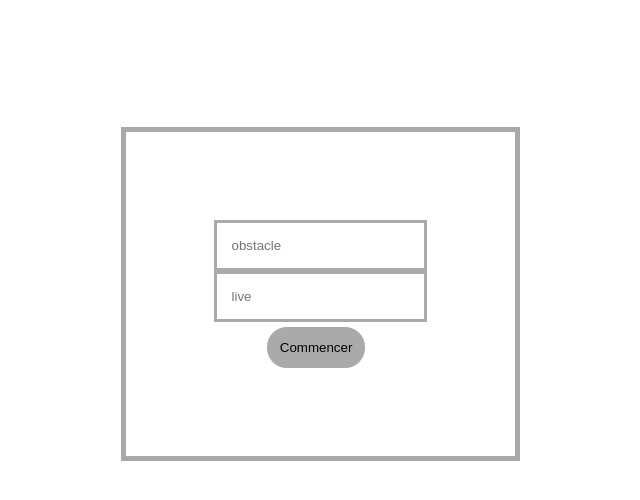
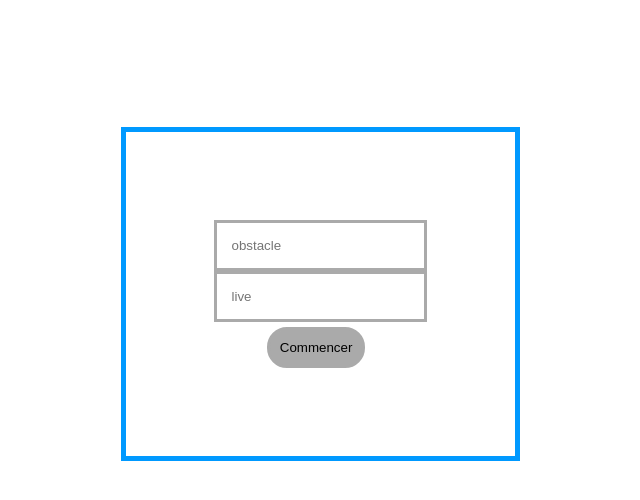
Before and after one commit to djtrueway/OC6, a website: page index.html in a window 1280 px wide. Shown: the whole page, without its empty margins (320-960 px from the left). Drawn offline with Linux system fonts and the light colour scheme.

Commit message:
try to fix bug on this

```diff
--- a/classes/gameplay.js
+++ b/classes/gameplay.js
@@ -169,7 +169,7 @@ class GamePlay{
 
   nextTurn(){
     this.currentPlayer = this.nextPlayer(this.currentPlayer);
-    console.log("joueur",this.currentPlayer, "joue");
+    //console.log("joueur",this.currentPlayer, "joue");
     window["player"+this.currentPlayer].isPlaying();
   }
 
--- a/components/player/player.js
+++ b/components/player/player.js
@@ -62,9 +62,10 @@ class Player{
     this.render();
   }
   pass(){
-    const n = Object.keys(cases)
-    console.log(n)
-    const newCase = n[Math.floor(Math.random()* n.length)]
+    const n = Object.keys(cases);
+    //console.log(n);
+    const newCase = n[Math.floor(Math.random()* n.length)];
+    console.log('pass method '+ this.id)
     //const newCase = this.availableMoves[Math.floor(Math.random()* this.availableMoves.length)];
     window.cases[newCase].update("player", this.id);
     this.moveToCase(newCase);
--- a/public/css/style.css
+++ b/public/css/style.css
@@ -61,7 +61,7 @@ endscreen modale{
 }
 
 .start{
-  border: 5px solid darkgray;
+  border: 5px solid rgb(0, 153, 255);
   padding: 5.5rem;
 }
 
```
